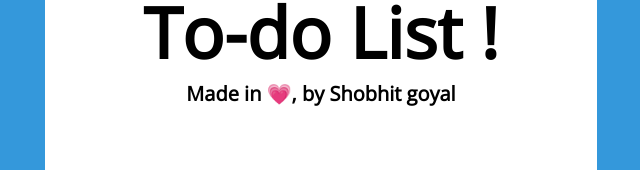
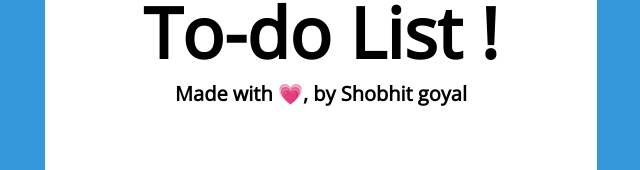
Before and after one commit to Shobhit67/Todo-list, a plain HTML site: page index.html in a window 1280 px wide. Shown: the part 293-463 px from the top of the page, without its empty margins (319-959 px from the left). Drawn offline with nearby package versions, Linux system fonts and the light colour scheme.

Commit message:
Update Text

```diff
--- a/index.html
+++ b/index.html
@@ -15,7 +15,7 @@
             <ul id="to-do-box"></ul>
             <span>
             <h2 >To-do List !</h2>
-            <p >Made in &#128151, by Shobhit goyal</p>
+            <p >Made with &#128151, by Shobhit goyal</p>
         </span>
         </div>
     </div>
```
